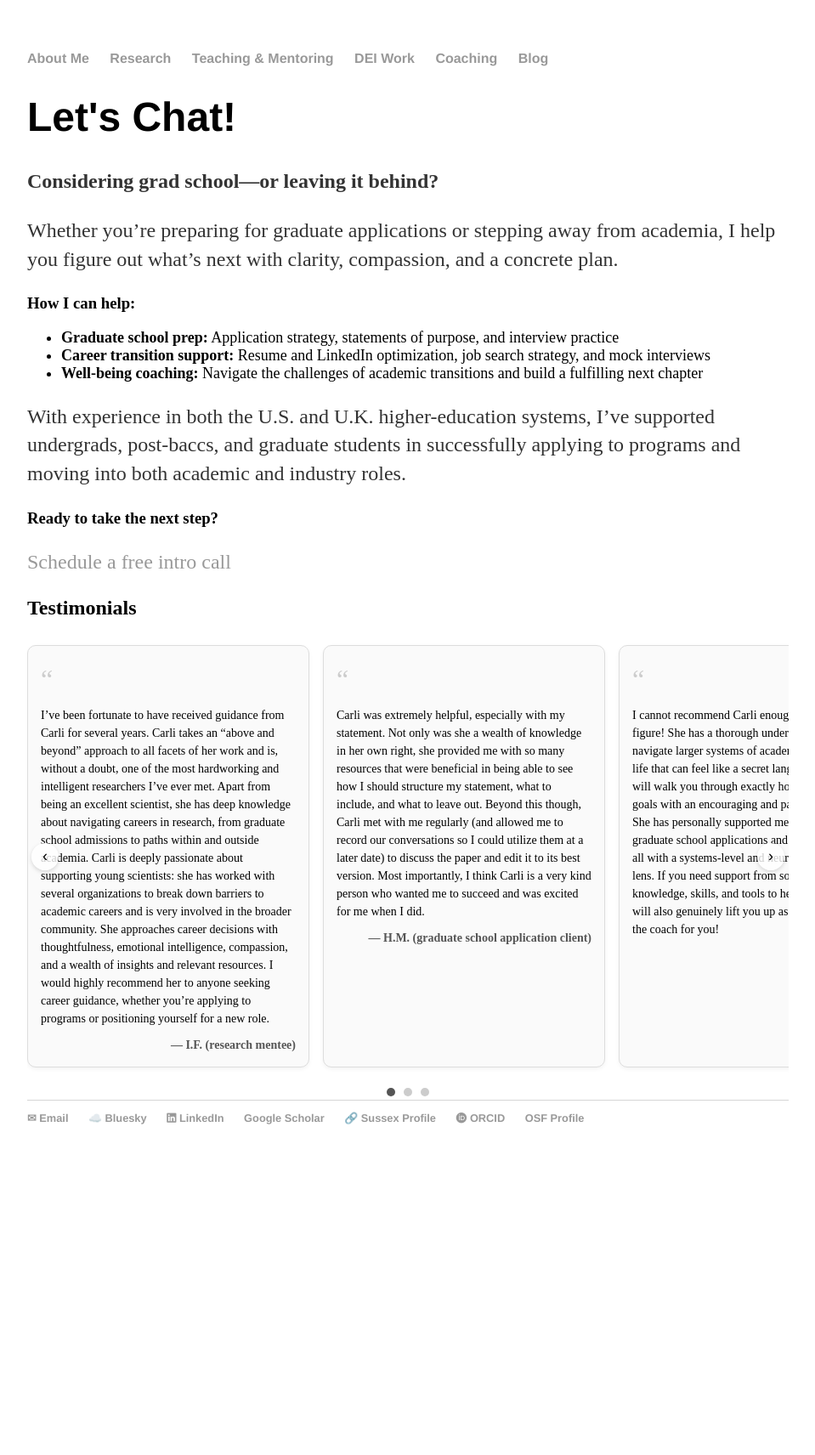
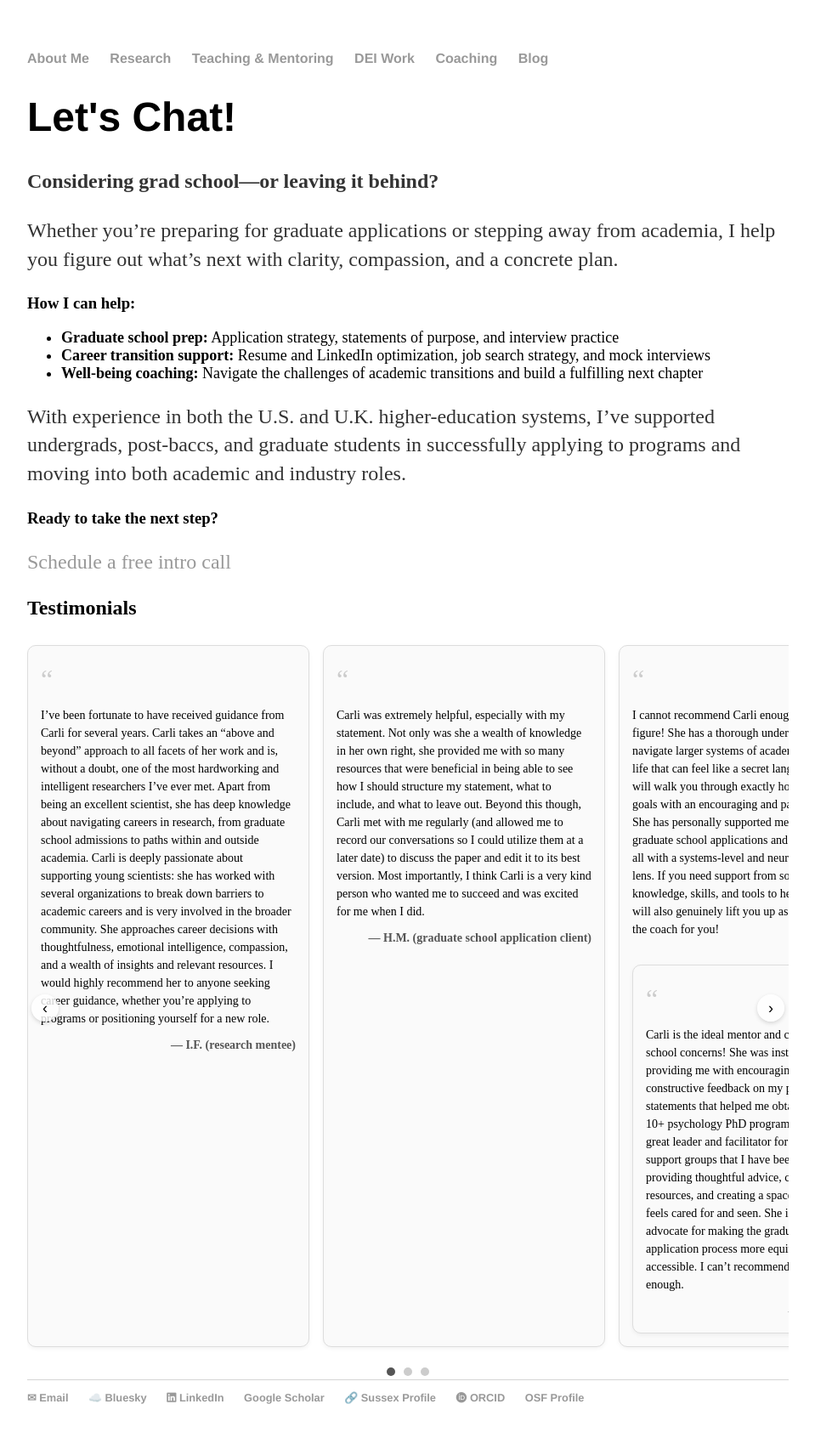
Before and after one commit to cdfine/cdfine.github.io, a Jekyll site: the page built from coaching.html, in a window 1280 px wide. Shown: the whole page at 85% size, without its empty margins (160-1119 px from the left). Built offline with Jekyll 4.4.1, drawn with Linux system fonts in a browser that asks for light colours; a style sheet for code colours, icons or effects is not loaded; before the commit the page ends 1383 px from its top, so only the background shows below that.

Commit message:
Update coaching.html
add AH

```diff
--- a/coaching.html
+++ b/coaching.html
@@ -161,6 +161,15 @@ title: Carli Fine | Let's Chat!
       need support from someone with the knowledge, skills, and tools to help you succeed who will also genuinely lift you up
       as a person, Carli is the coach for you!
       <span class="testimonial-author">— H.T. (mentee)</span>
+
+ <div class="testimonial-card">
+      Carli is the ideal mentor and coach for all grad school concerns! She was instrumental in providing me with encouraging and
+      constructive feedback on my personal statements that helped me obtain interviews for 10+ psychology PhD programs. She was
+      also a great leader and facilitator for grad student support groups that I have been a part of, providing thoughtful advice,
+      connecting me to resources, and creating a space where everyone feels cared for and seen. She is an amazing advocate for making
+      the graduate school application process more equitable and accessible. I can’t recommend her services enough.
+      <span class="testimonial-author">— A.H. (mentee)</span>
+
     </div>
   </div>
 </div>
```
